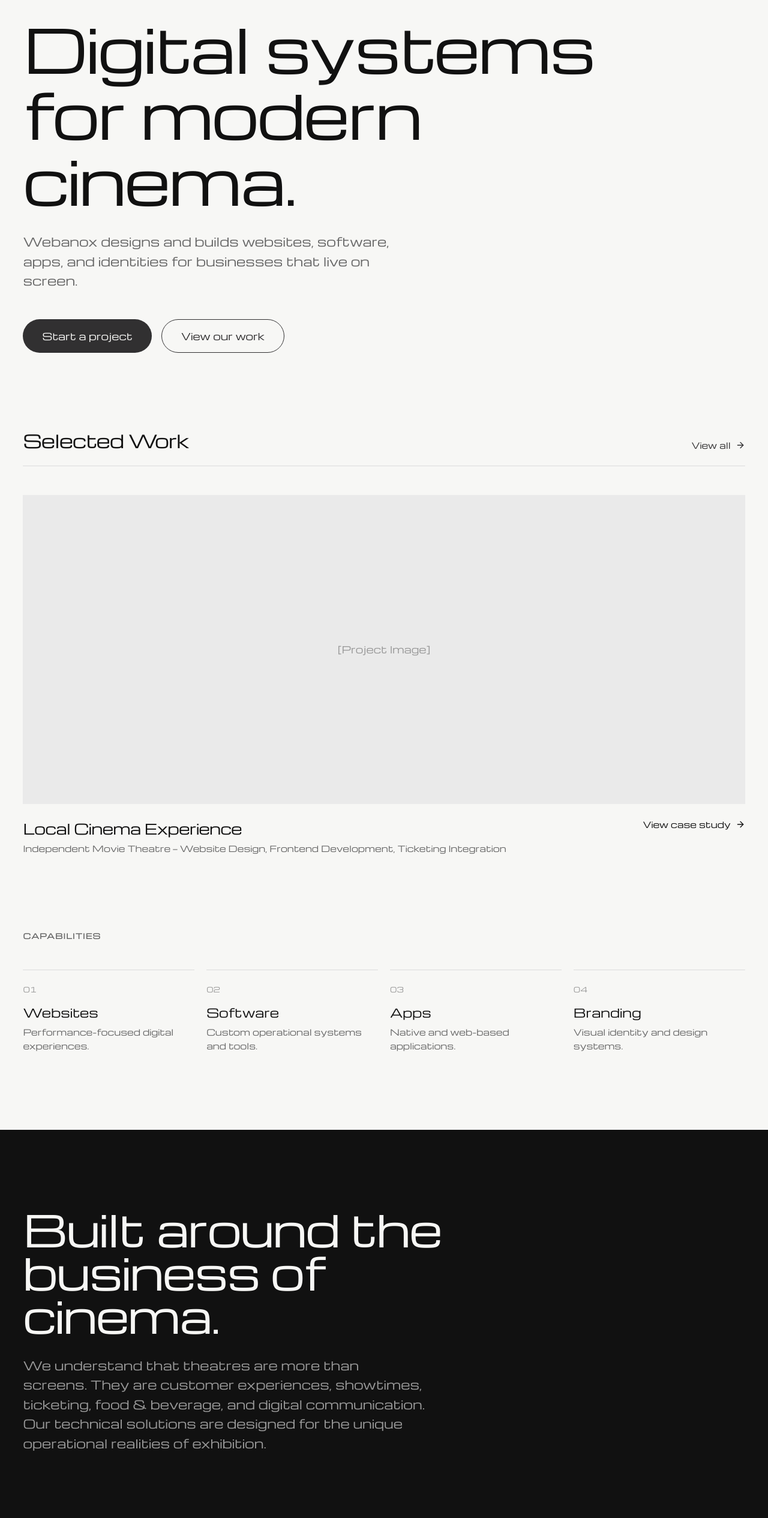
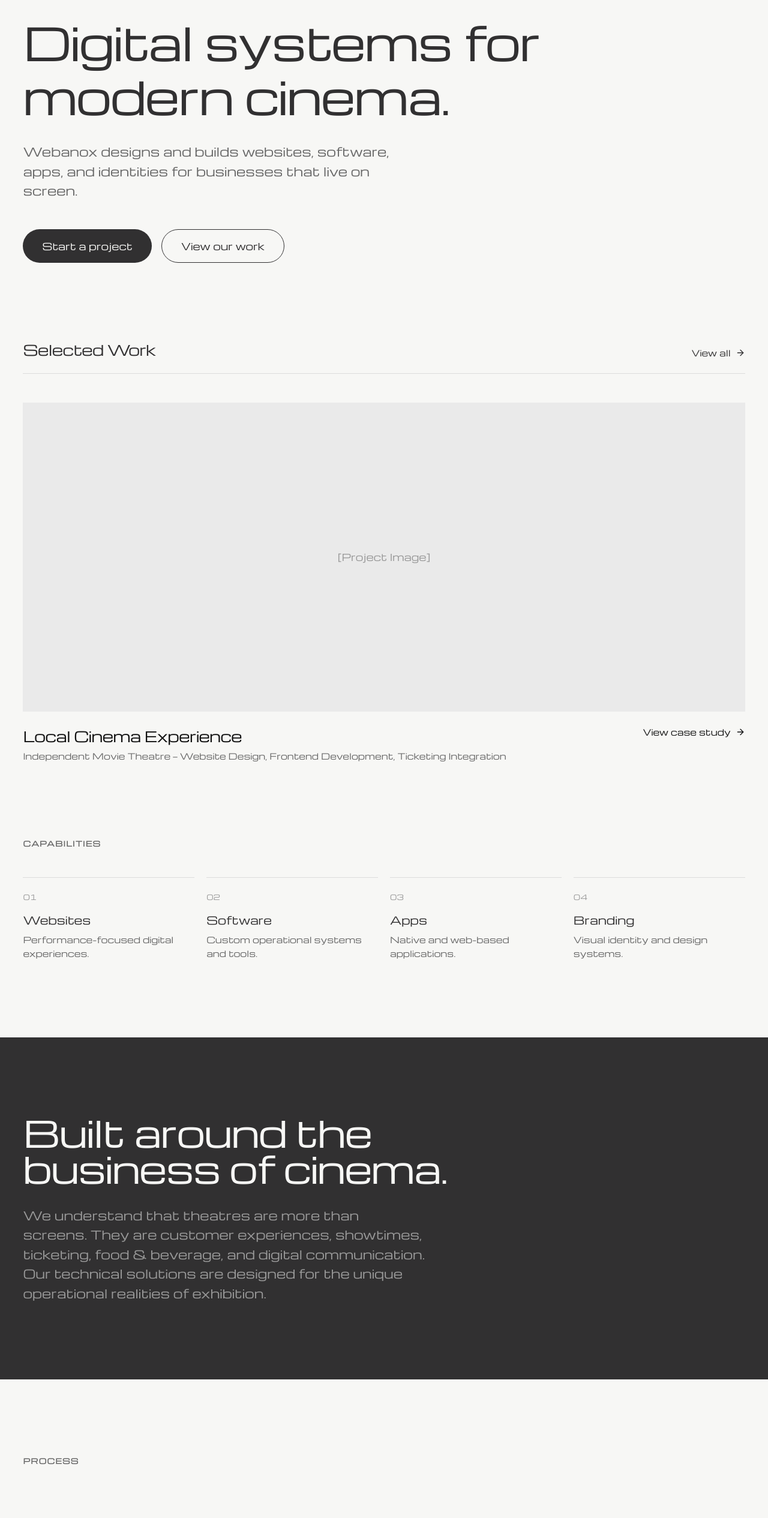
Before and after one commit to aswinsalishgit/Webanox, a Next.js app: page / in a window 1280 px wide. Shown: the part 240-2770 px from the top of the page at 60% size. Built offline with nearby package versions, Linux system fonts and the light colour scheme.

Commit message:
style: reduce homepage typography scale by 25% for Michroma width

```diff
--- a/app/page.tsx
+++ b/app/page.tsx
@@ -15,7 +15,7 @@ export default function Home() {
             <span className="text-xs font-semibold uppercase tracking-widest text-[#686868] mb-6">
               Webanox Studio
             </span>
-            <h1 className="text-5xl md:text-7xl lg:text-[100px] leading-[1.1] font-medium tracking-tight text-[#111111] mb-8">
+            <h1 className="text-4xl md:text-6xl lg:text-[75px] leading-[1.2] font-medium tracking-tight text-[#313031] mb-8">
               Digital systems for modern cinema.
             </h1>
             <p className="text-lg md:text-xl text-[#686868] max-w-2xl leading-relaxed mb-12">
@@ -37,7 +37,7 @@ export default function Home() {
       {/* Featured Work Section */}
       <section className="page-container">
         <div className="flex justify-between items-end mb-12 border-b border-[#DCDCDC] pb-6">
-          <h2 className="text-2xl md:text-3xl font-medium tracking-tight text-[#111111]">
+          <h2 className="text-xl md:text-2xl font-medium tracking-tight text-[#313031]">
             Selected Work
           </h2>
           <LinkButton href="/work" variant="link" className="hidden md:flex gap-2 p-0 h-auto">
@@ -66,7 +66,7 @@ export default function Home() {
           ].map((item) => (
             <div key={item.id} className="col-span-4 md:col-span-4 lg:col-span-3 border-t border-[#DCDCDC] pt-6 mb-8 lg:mb-0">
               <div className="text-xs text-[#999999] mb-4">{item.id}</div>
-              <h3 className="text-xl font-medium text-[#111111] mb-2">{item.title}</h3>
+              <h3 className="text-lg font-medium text-[#313031] mb-2">{item.title}</h3>
               <p className="text-[#686868] text-sm leading-relaxed">{item.desc}</p>
             </div>
           ))}
@@ -74,10 +74,10 @@ export default function Home() {
       </section>
 
       {/* Specialization Section */}
-      <section className="bg-[#111111] text-[#F7F7F5] py-32">
+      <section className="bg-[#313031] text-[#F7F7F5] py-32">
         <div className="page-container swiss-grid">
           <div className="col-span-4 md:col-span-6 lg:col-span-8">
-            <h2 className="text-4xl md:text-5xl lg:text-7xl font-medium tracking-tight mb-8">
+            <h2 className="text-3xl md:text-4xl lg:text-6xl font-medium tracking-tight mb-8">
               Built around the business of cinema.
             </h2>
             <p className="text-[#999999] text-lg md:text-xl max-w-2xl leading-relaxed">
@@ -97,11 +97,11 @@ export default function Home() {
             <div key={step} className="flex flex-col md:flex-row md:items-center justify-between py-8 border-b border-[#DCDCDC] group">
               <div className="flex items-center gap-8 mb-4 md:mb-0">
                 <span className="text-sm text-[#999999]">0{i + 1}</span>
-                <h3 className="text-3xl md:text-5xl font-medium tracking-tight text-[#111111] group-hover:text-[#686868] transition-colors">
+                <h3 className="text-2xl md:text-4xl font-medium tracking-tight text-[#313031] group-hover:text-[#686868] transition-colors">
                   {step}
                 </h3>
               </div>
-              <ArrowRight size={24} className="text-[#DCDCDC] md:text-[#111111] opacity-0 md:opacity-100 group-hover:translate-x-4 transition-all duration-300" />
+              <ArrowRight size={24} className="text-[#DCDCDC] md:text-[#313031] opacity-0 md:opacity-100 group-hover:translate-x-4 transition-all duration-300" />
             </div>
           ))}
         </div>
@@ -115,7 +115,7 @@ export default function Home() {
               Studio
             </h2>
             <div className="max-w-3xl">
-              <p className="text-2xl md:text-4xl font-medium tracking-tight leading-snug text-[#111111]">
+              <p className="text-xl md:text-3xl font-medium tracking-tight leading-snug text-[#313031]">
                 Webanox is a small, independent studio combining technical development and design craft. We work directly with our clients from concept to code.
               </p>
               <div className="mt-8">
@@ -130,7 +130,7 @@ export default function Home() {
 
       {/* CTA Section */}
       <section className="page-container text-center pt-16">
-        <h2 className="text-4xl md:text-6xl font-medium tracking-tight text-[#111111] mb-12 max-w-4xl mx-auto">
+        <h2 className="text-3xl md:text-5xl font-medium tracking-tight text-[#313031] mb-12 max-w-4xl mx-auto leading-tight">
           Have a cinema that deserves a better digital experience?
         </h2>
         <LinkButton href="/contact" size="lg">
```
